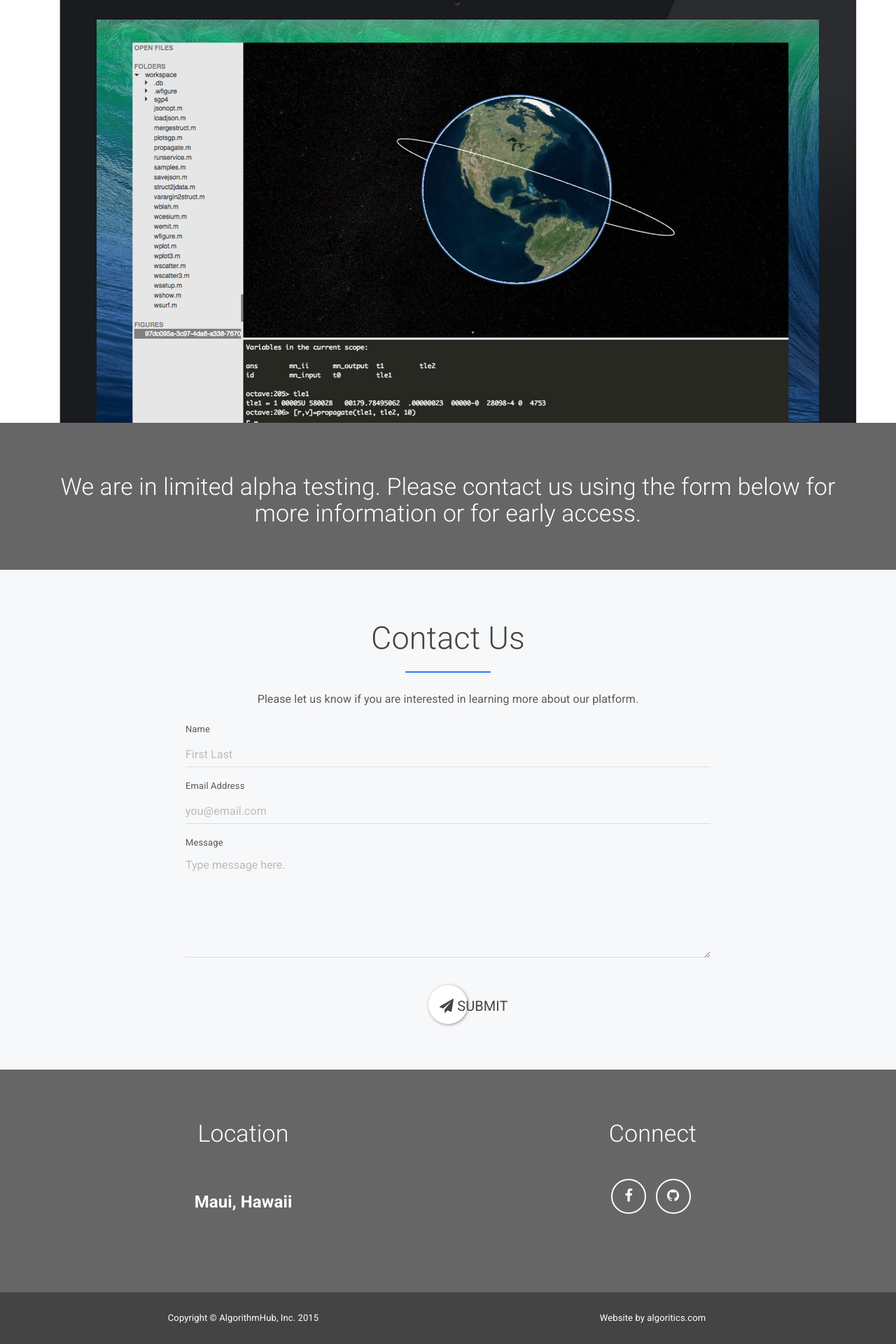
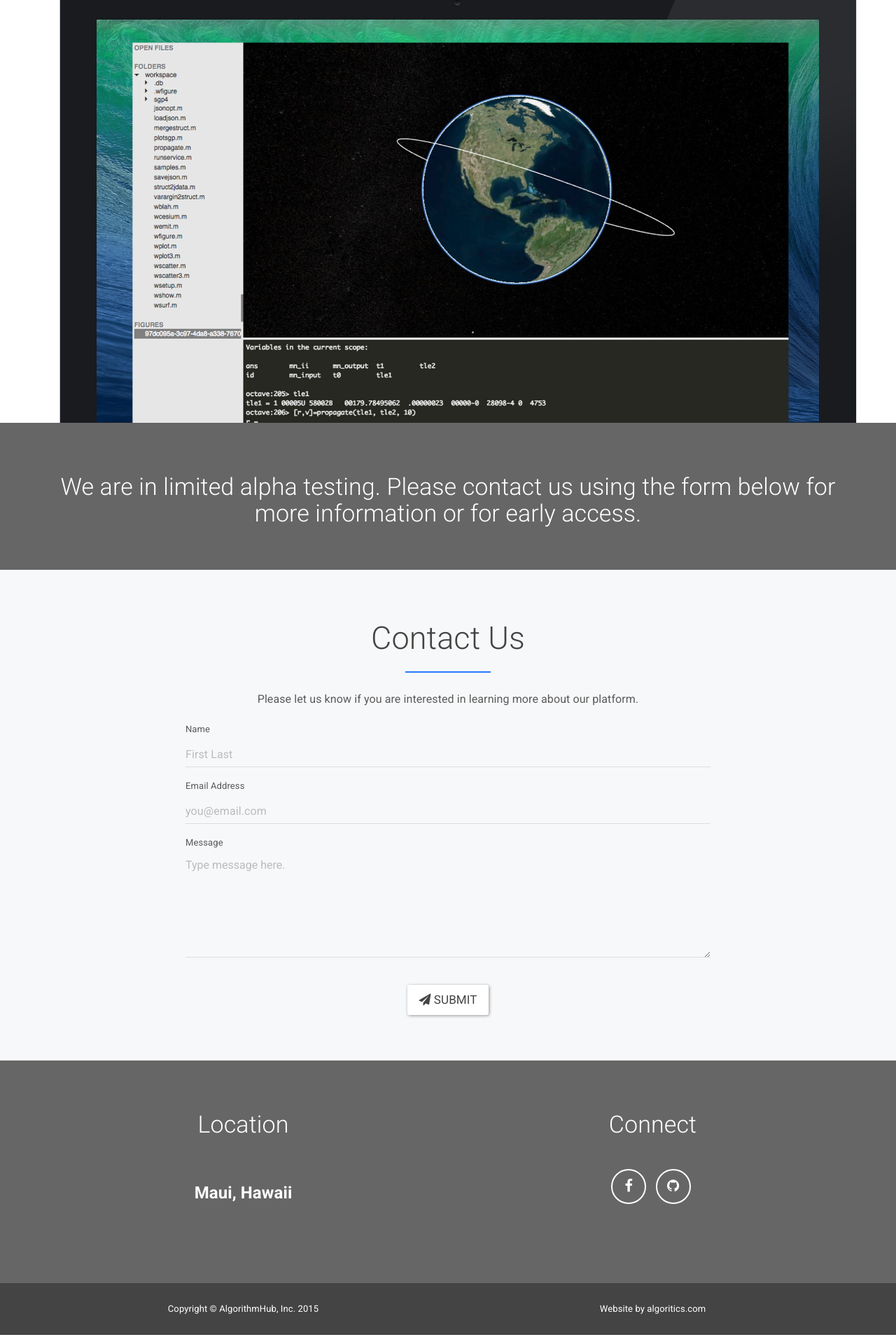
Before and after one commit to AlgorithmHub/algorithmhub.github.io, a Jekyll site: the page built from index.html, in a window 1280 px wide. Shown: the part 2846-4766 px from the top of the page at 70% size. Built offline with Jekyll 4.4.1, drawn with Linux system fonts in a browser that asks for light colours.

Commit message:
Update index.html

```diff
--- a/index.html
+++ b/index.html
@@ -192,7 +192,7 @@ layout: default
           <div id="success"></div>
           <div class="row">
             <div class="form-group col-xs-12 text-center">
-              <button type="submit" class="btn btn-default btn-lg round-btn"><i class="fa fa-paper-plane"></i> Submit</button>
+              <button type="submit" class="btn btn-default btn-lg"><i class="fa fa-paper-plane"></i> Submit</button>
             </div>
           </div>
         </form>
```
